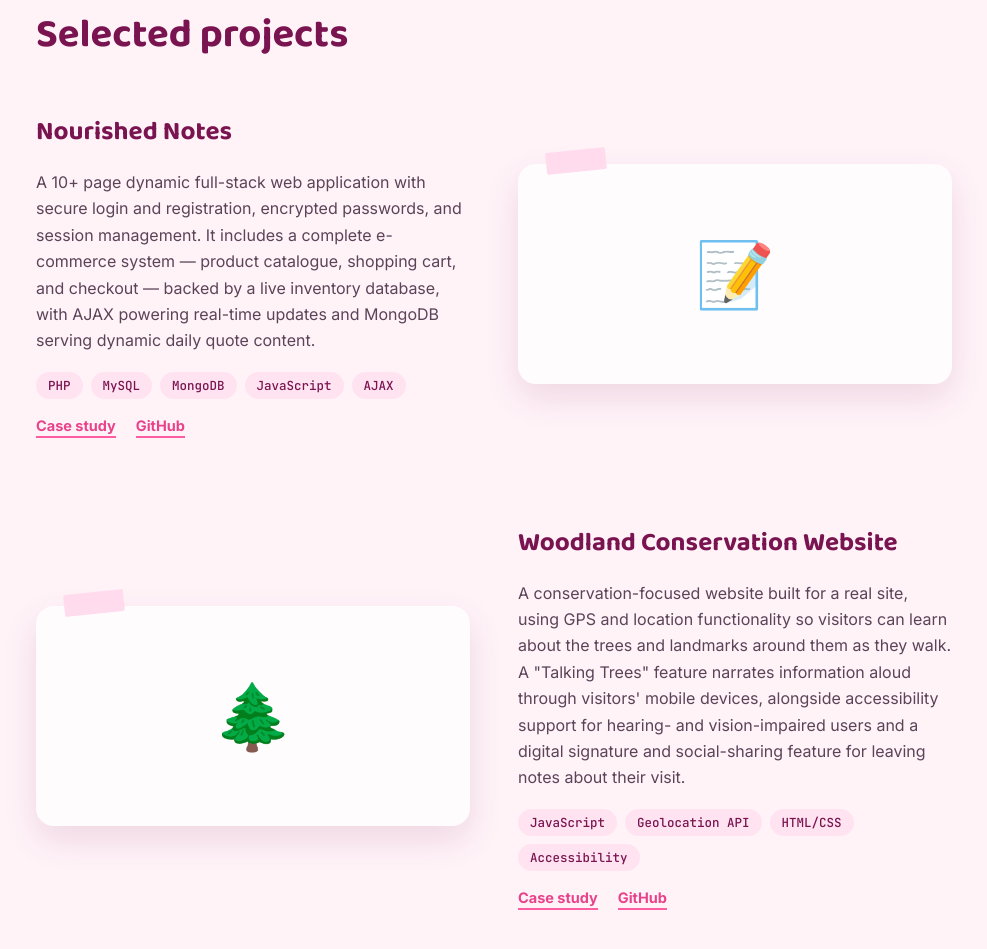
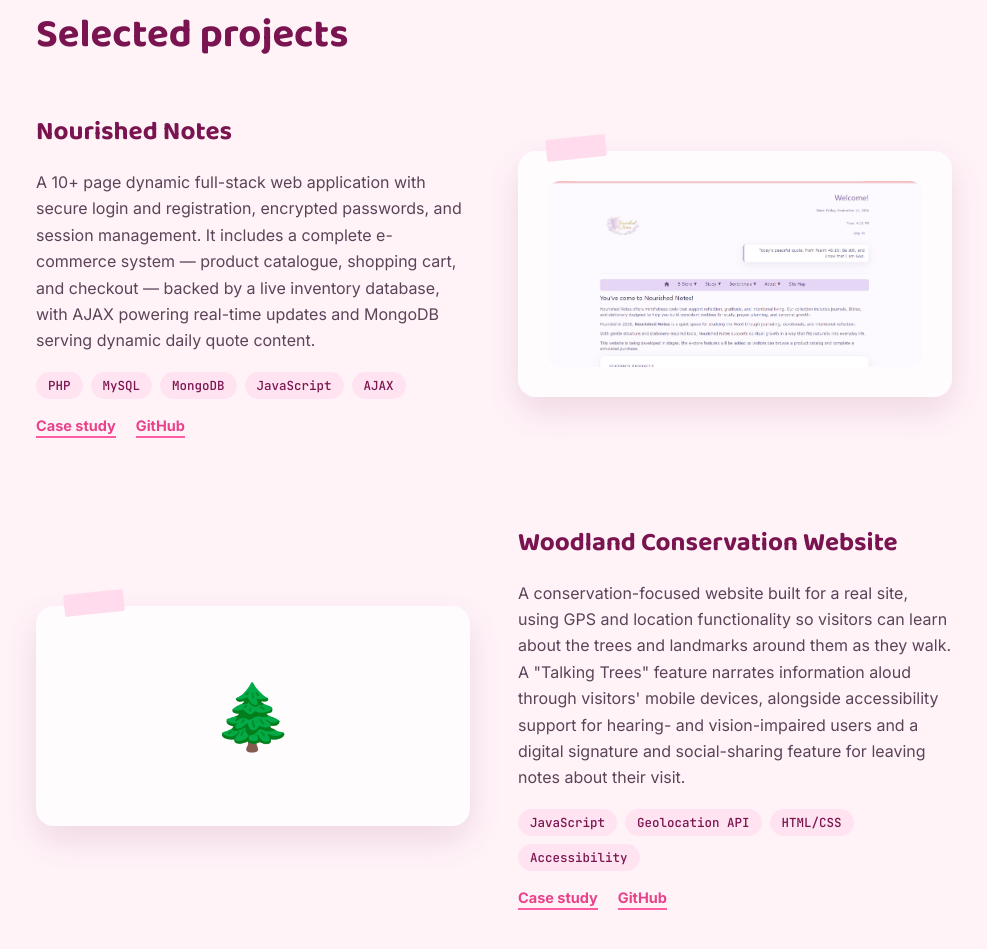
Before and after one commit to JovannahAMoxey/JovannahAMoxey.github.io, a plain HTML site: page index.html in a window 1280 px wide. Shown: the part 919-1868 px from the top of the page, without its empty margins (146-1133 px from the left). Drawn offline with Linux system fonts and the light colour scheme.

Commit message:
Add files via upload

```diff
--- a/index.html
+++ b/index.html
@@ -414,7 +414,7 @@
     <h2 class="section-title">Selected projects</h2>
 
     <div class="project">
-      <div class="mockup">📝</div>
+      <div class="mockup"><img src="nourished-notes.png" alt="Nourished Notes homepage screenshot" style="width:100%;border-radius:12px;display:block;"></div>
       <div class="project-copy">
         <h3>Nourished Notes</h3>
         <p>A 10+ page dynamic full-stack web application with secure login and registration, encrypted passwords, and session management. It includes a complete e-commerce system — product catalogue, shopping cart, and checkout — backed by a live inventory database, with AJAX powering real-time updates and MongoDB serving dynamic daily quote content.</p>
```
Also changed, not shown: nourished-notes.png (added).
